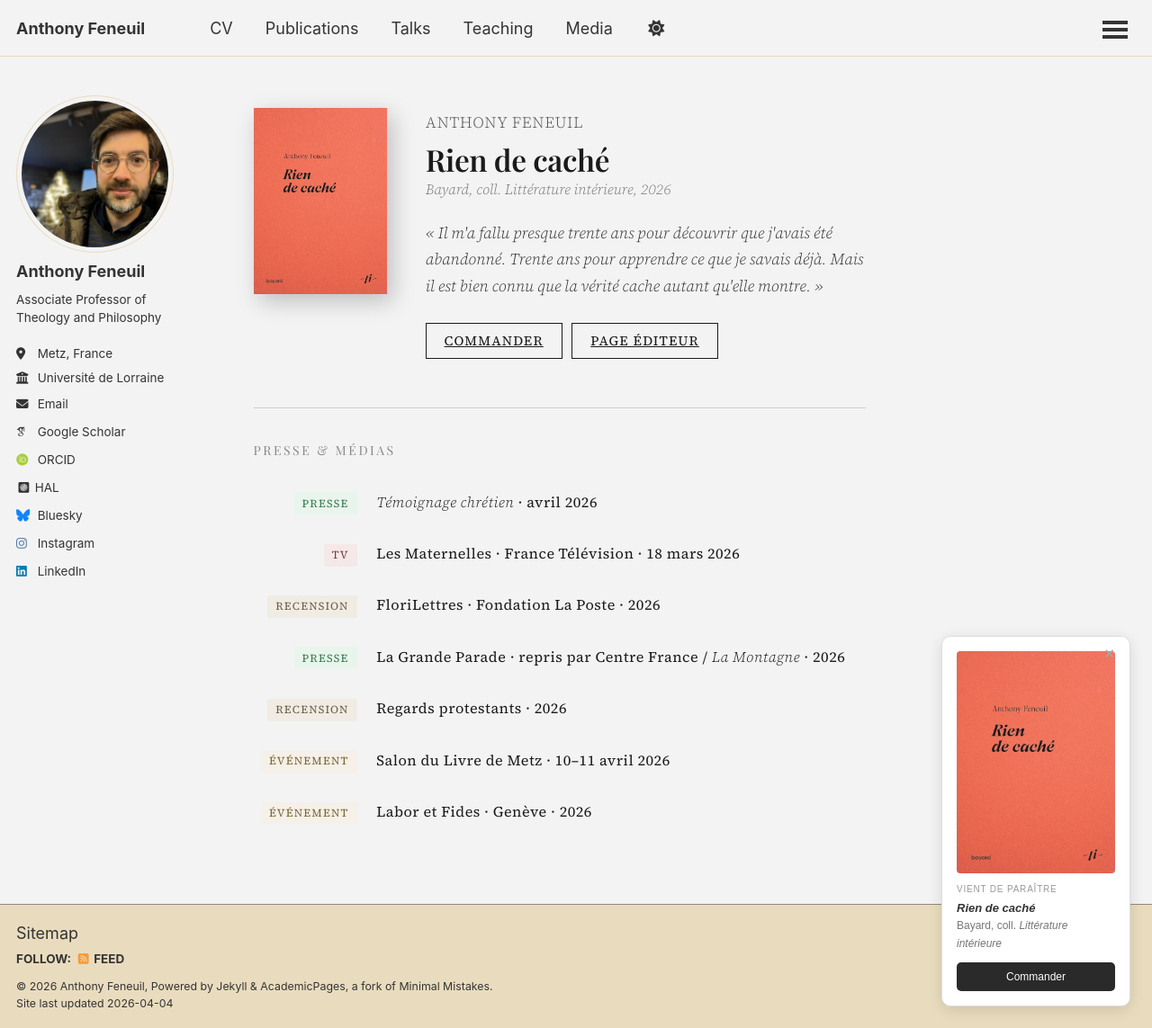
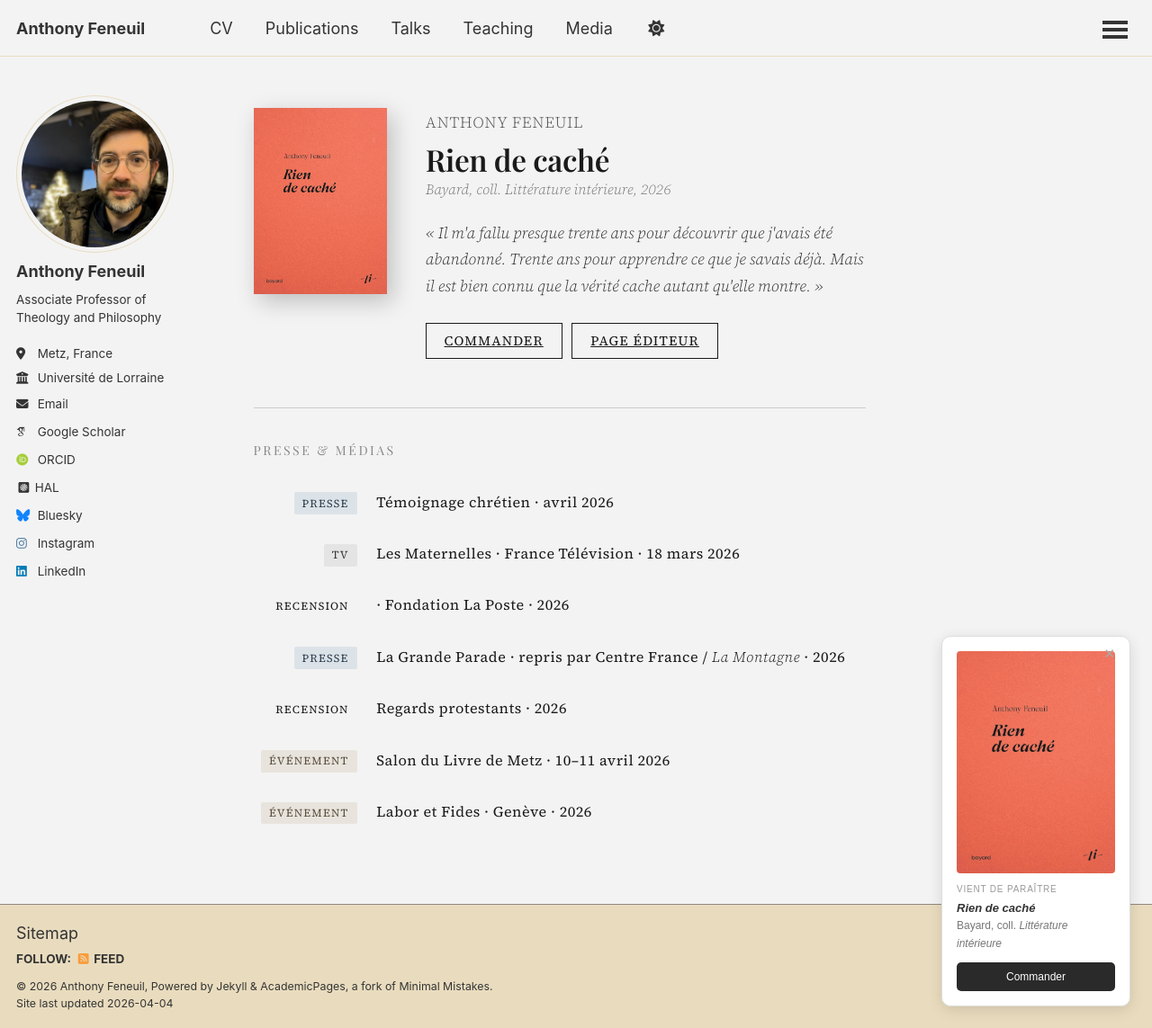
Before and after one commit to anfnl/anfnl.github.io, a Jekyll site: the page built from _pages/rien-de-cache.md, in a window 1280 px wide and 1143 px high. Shown: the whole window at 90% size. Built offline with Jekyll 4.4.1, drawn with Linux system fonts in a browser that asks for light colours; some web fonts are replaced; a script that is not in the unit is left out; some of the changed lines change nothing that is shown.

Commit message:
Update rien-de-cache.md

```diff
--- a/_pages/rien-de-cache.md
+++ b/_pages/rien-de-cache.md
@@ -30,11 +30,10 @@
 .rdc-item { display: flex; gap: 1.2rem; margin-bottom: 1.6rem; align-items: center; }
 .rdc-tag-col { flex: 0 0 115px; text-align: right; }
 .rdc-tag { display: inline-block; font-size: 0.68rem; letter-spacing: 0.1em; text-transform: uppercase; padding: 0.18rem 0.5rem; border-radius: 2px; font-family: 'Source Serif 4', serif; }
-.tag-recension { background: #f0ece4; color: #6b5d45; }
-.tag-radio     { background: #e8edf5; color: #3d5278; }
-.tag-tv        { background: #f5e8e8; color: #7a3d3d; }
-.tag-presse    { background: #e8f5ec; color: #3d7850; }
-.tag-event     { background: #f5f0e8; color: #7a6535; }
+.tag-tv     { background: #e4e4e4; color: #3a3a3a; }
+.tag-radio  { background: #e6e2db; color: #4a4035; }
+.tag-presse { background: #dce3e8; color: #2d3f4e; }
+.tag-event  { background: #e8e4dd; color: #5a4f3f; }
 .rdc-item-body { flex: 1; }
 .rdc-item-source { font-size: 0.9rem; color: #1a1a1a; letter-spacing: 0.03em; margin: 0; font-weight: 400; }
 .rdc-item-source a { color: #1a1a1a; text-decoration: none; }
@@ -68,7 +67,7 @@
 
 <div class="rdc-item">
 <div class="rdc-tag-col"><span class="rdc-tag tag-presse">Presse</span></div>
-<div class="rdc-item-body"><p class="rdc-item-source"><a href="https://www.temoignagechretien.fr/les-livres-du-printemps-5/" target="_blank"><em>Témoignage chrétien</em> · avril 2026</a></p></div>
+<div class="rdc-item-body"><p class="rdc-item-source"><a href="https://www.temoignagechretien.fr/les-livres-du-printemps-5/" target="_blank">Témoignage chrétien · avril 2026</a></p></div>
 </div>
 
 <div class="rdc-item">
@@ -78,7 +77,7 @@
 
 <div class="rdc-item">
 <div class="rdc-tag-col"><span class="rdc-tag tag-recension">Recension</span></div>
-<div class="rdc-item-body"><p class="rdc-item-source">FloriLettres · Fondation La Poste · 2026</p></div>
+<div class="rdc-item-body"><p class="rdc-item-source"> · Fondation La Poste · 2026</p></div>
 </div>
 
 <div class="rdc-item">
```
